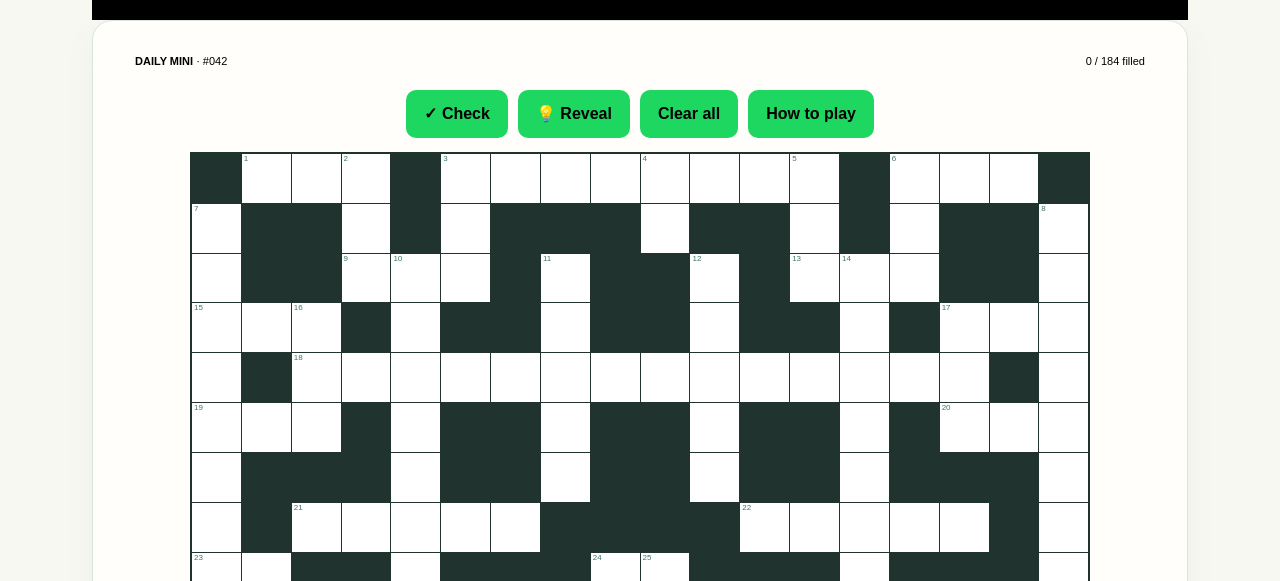
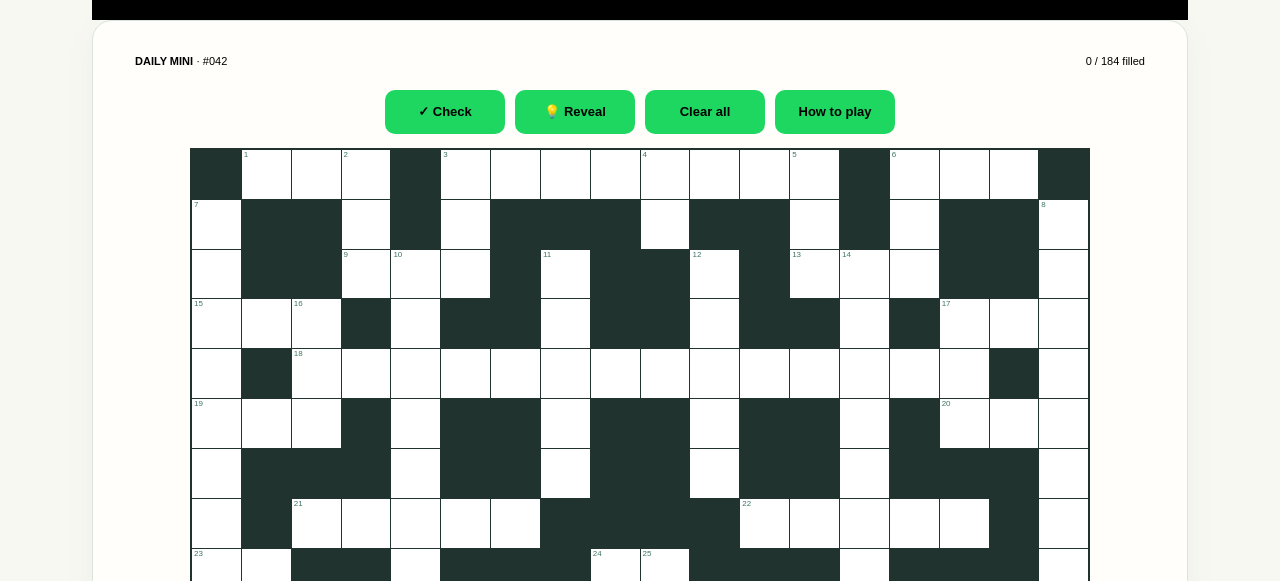
Before and after one commit to blandrig/Crossword, a website: page index.html in a window 1280 px wide. Shown: the part 219-800 px from the top of the page. Drawn offline with nearby package versions, Linux system fonts and the light colour scheme.

Commit message:
Add files via upload

```diff
--- a/index.html
+++ b/index.html
@@ -16,7 +16,7 @@
   .puzzle-meta{color:#000}.clue-num,.clue small{color:#000}.tabs .tab{color:#1ed760}.tabs .tab.active{color:#000}
   .hero{position:relative;background:#000}
   .hero>div{margin-left:24px}
-  .controls-top .secondary-btn,.controls-top .hint-top-btn,.controls-top .text-btn{background:#1ed760;color:#000;border:0;border-radius:10px;padding:12px 18px;min-height:44px;font-weight:600;text-decoration:none}
+  .controls-top .secondary-btn,.controls-top .hint-top-btn,.controls-top .text-btn{background:#1ed760;color:#000;border:0;border-radius:10px;width:120px;height:44px;padding:8px 10px;font-size:13px;line-height:1;font-weight:600;text-decoration:none;display:inline-flex;align-items:center;justify-content:center;white-space:nowrap}
   .controls-top{justify-content:center}
   .cell.complete,.cell.complete.selected{background:#f4d27f!important}
   .game-layout{display:flex;flex-direction:column}.puzzle-card,.clues-card{width:100%}.clues{max-height:34vh;overflow-y:auto}
@@ -25,7 +25,7 @@
   .hero h1 span{font-style:normal}
   .hero .eyebrow,.hero .subhead{color:#fff}
   .spotify-hero-logo{position:absolute;top:50%;right:28px;transform:translateY(-50%);width:96px;height:96px;object-fit:contain}
-  @media(max-width:575.98px){.spotify-hero-logo{width:64px;height:64px;right:10px}.hero{padding-right:82px}}
+  @media(max-width:575.98px){.spotify-hero-logo{width:64px;height:64px;right:10px}.hero{padding-right:82px}.controls-top .secondary-btn,.controls-top .hint-top-btn,.controls-top .text-btn{width:calc((100vw - 48px)/2);font-size:12px}}
 </style>
 </head>
 <body>
```
